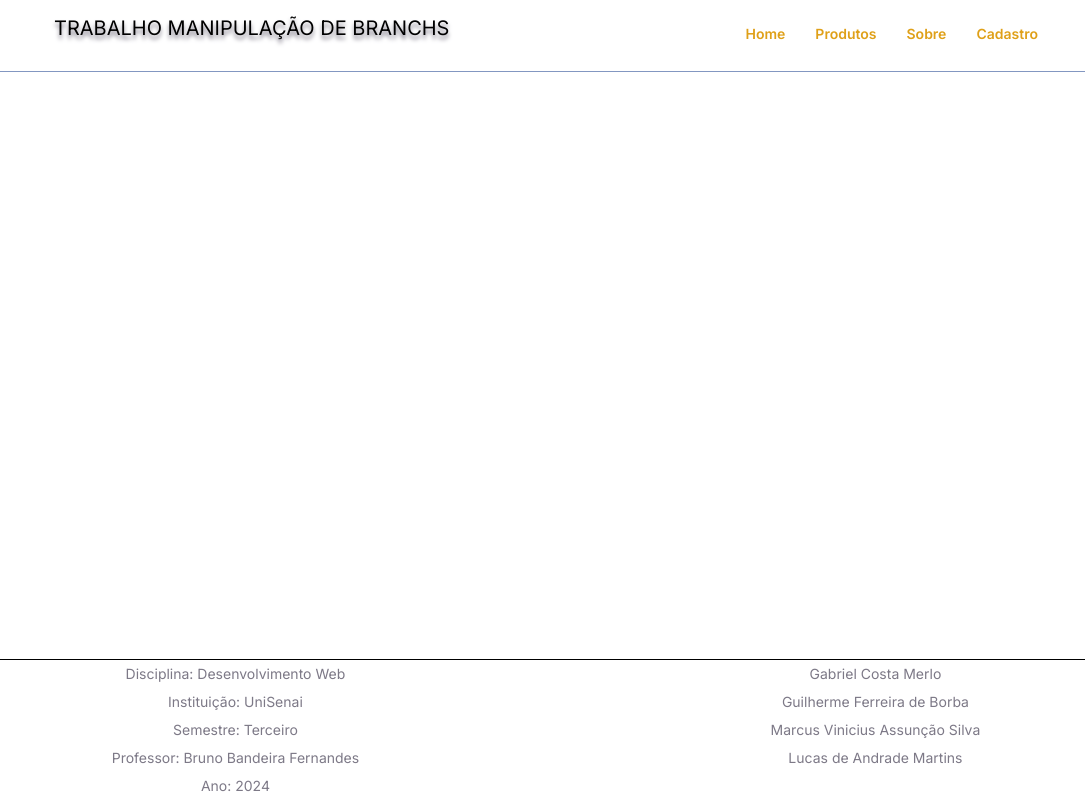
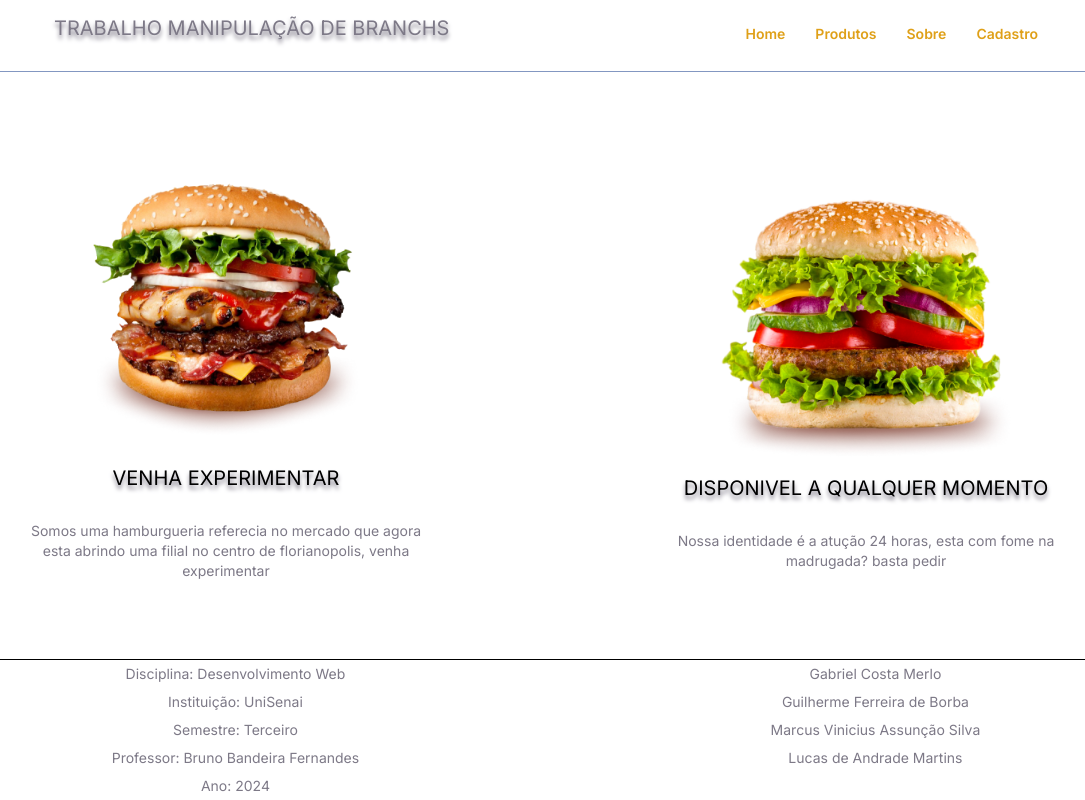
Before and after one commit to MarcusVinicius14/HamburgueriaLatam, a plain HTML site: page index.html in a window 1280 px wide. Shown: the whole page, without its empty margins (94-1179 px from the left). Drawn offline with Linux system fonts and the light colour scheme.

Commit message:
adiciona pagina home

```diff
--- a/index.html
+++ b/index.html
@@ -22,13 +22,23 @@
             <div class="headerContainerLink">
 
                 <a class="linkHeader" id="linkHome" href="../../index.html">Home</a>
-                <a class="linkHeader" href="../../pages/login/index.html">Produtos</a>
-                <a class="linkHeader" href="../../pages/contato/index.html">Sobre</a>
+                <a class="linkHeader" href="../../pages/produtos/index.html">Produtos</a>
+                <a class="linkHeader" href="../../pages/sobre/index.html">Sobre</a>
                 <a class="linkHeader" href="../../pages/cadastro/index.html">Cadastro</a>
             </div>
         </header>
-        <main>
-
+        <main class="main">
+            <div class="containerMain1">
+                <img src="./assets/imagem-marcus1.png" />
+                <h1>VENHA EXPERIMENTAR</h1>
+                <p>Somos uma hamburgueria referecia no mercado que agora esta abrindo uma filial no centro de
+                    florianopolis, venha experimentar</p>
+            </div>
+            <div class="containerMain2">
+                <img src="./assets/imagem-marcus2.png" />
+                <h1>DISPONIVEL A QUALQUER MOMENTO</h1>
+                <p>Nossa identidade é a atução 24 horas, esta com fome na madrugada? basta pedir</p>
+            </div>
         </main>
         <footer class="footerContainer">
             <div class="footerContainerDados">
--- a/styles.css
+++ b/styles.css
@@ -64,6 +64,28 @@ a {
   flex-direction: column;
 }
 
+.main {
+  display: flex;
+  justify-content: space-around;
+  align-items: center;
+}
+
+.containerMain1 {
+  display: flex;
+  flex-direction: column;
+  align-items: center;
+  justify-content: center;
+  width: 400px;
+}
+
+.containerMain2 {
+  display: flex;
+  flex-direction: column;
+  align-items: center;
+  justify-content: center;
+  width: 400px;
+}
+
 h2 {
   color: #7d7987;
   font-family: Inter;
@@ -72,3 +94,27 @@ h2 {
   line-height: 28px;
   text-align: center;
 }
+
+img {
+  width: 300px;
+  height: 300px;
+}
+
+h1 {
+  font-family: Inter;
+  font-size: 20px;
+  font-weight: 400;
+  line-height: 56px;
+  text-align: center;
+  margin-bottom: 15px;
+  text-shadow: 0px 4px 4px #7d7987;
+}
+
+p {
+  color: #7d7987;
+  font-family: Inter;
+  font-size: 14px;
+  font-weight: 400;
+  line-height: 20px;
+  text-align: center;
+}
```
